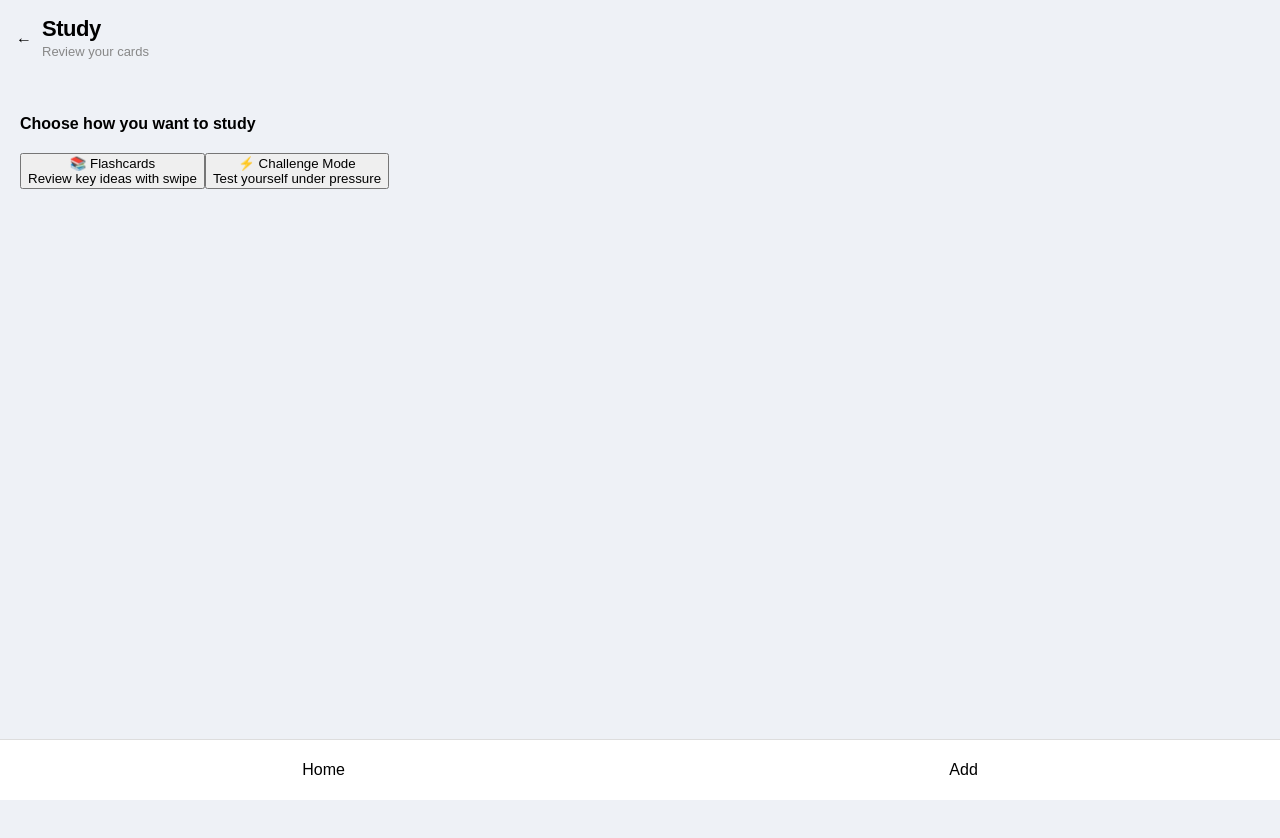
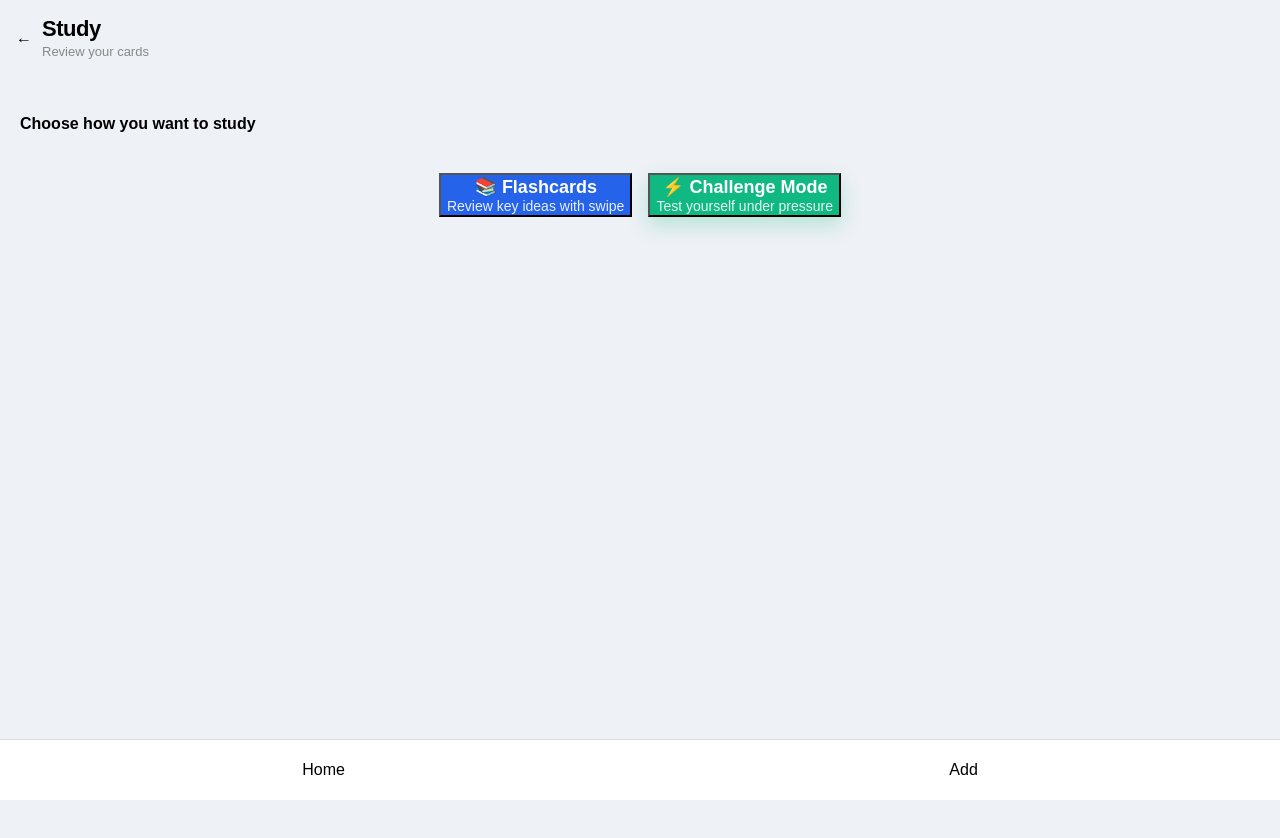
Before and after one commit to Kalindika2000/flashcards-app, a Next.js app: page /study in a window 1280 px wide. Shown: the top 838 px of the page. Built offline with nearby package versions, Linux system fonts and the light colour scheme.

Commit message:
changed the study screen button look

```diff
--- a/app/globals.css
+++ b/app/globals.css
@@ -1,3 +1,5 @@
+
+
 body {
   margin: 0;
   background: #eef1f6; /* softer, more modern */
--- a/app/layout.tsx
+++ b/app/layout.tsx
@@ -1,7 +1,7 @@
 
 import type { Metadata } from "next";
 import "./globals.css";
-import BottomNav from "@/components/BottomNav";
+//import BottomNav from "@/components/BottomNav";
 
 export const metadata: Metadata = {
   title: "Create Next App",
@@ -26,7 +26,7 @@ export default function RootLayout({
     </html>
   );
 }
-function NavButton({ label }: { label: string }) {
+/*function NavButton({ label }: { label: string }) {
   return (
     <button
       style={{
@@ -65,4 +65,4 @@ function NavButton({ label }: { label: string }) {
       {label}
     </button>
   );
-}
+}*/
--- a/app/study/page.tsx
+++ b/app/study/page.tsx
@@ -432,7 +432,7 @@ const currentCard = flashcards[actualIndex];
 </div>
 <div style={{ padding: "20px", paddingBottom: "80px" }}>
       {note && (
-  <div style={{ width: "100%", maxWidth: "500px", marginTop: "10px" }}>
+  <div style={{ width: "100%", maxWidth: "900px", marginTop: "10px" }}>
 
    <div
   style={{
--- a/components/ModeSelection.tsx
+++ b/components/ModeSelection.tsx
@@ -8,25 +8,54 @@ export default function ModeSelection({
   onSelectChallenge: () => void;
 }) {
   return (
-    <div className="flex flex-col items-center justify-center h-full px-4 text-center">
-
-      <div className="w-full max-w-md space-y-4">
+  <div
+    style={{
+      display: "flex",
+      flexDirection: "column",
+      alignItems: "center",
+      justifyContent: "center",
+      padding: "20px",
+      textAlign: "center",
+    }}
+  >
+    <div
+      style={{
+        width: "100%",
+        maxWidth: "420px",
+        display: "flex",
+        justifyContent: "center",
+        gap: "16px",
+      }}
+    >
       <button
         onClick={onSelectFlashcards}
-          className="w-full p-5 rounded-2xl shadow-md border bg-white active:scale-95 transition"
+        className="w-full p-5 rounded-2xl border transition"
+        style={{
+          backgroundColor: "#2563eb",
+          color: "white",
+        }}
       >
-          <div className="text-lg font-semibold">📚 Flashcards</div>
-          <div className="text-sm text-gray-500">
+        <div style={{ fontSize: "18px", fontWeight: "600" }}>
+          📚 Flashcards
+        </div>
+        <div style={{ fontSize: "14px", opacity: 0.9 }}>
           Review key ideas with swipe
         </div>
       </button>
 
       <button
         onClick={onSelectChallenge}
-          className="w-full p-5 rounded-2xl shadow-md border bg-white active:scale-95 transition"
+        className="w-full p-5 rounded-2xl border transition"
+        style={{
+          backgroundColor: "#10b981",
+          color: "white",
+          boxShadow: "0 8px 20px rgba(16, 185, 129, 0.25)",
+        }}
       >
-          <div className="text-lg font-semibold">⚡ Challenge Mode</div>
-          <div className="text-sm text-gray-500">
+        <div style={{ fontSize: "18px", fontWeight: "600" }}>
+          ⚡ Challenge Mode
+        </div>
+        <div style={{ fontSize: "14px", opacity: 0.9 }}>
           Test yourself under pressure
         </div>
       </button>
--- /dev/null
+++ b/global.d.ts
@@ -0,0 +1 @@
+declare module "*.css";
--- a/tsconfig.json
+++ b/tsconfig.json
@@ -1,6 +1,7 @@
 {
   "compilerOptions": {
     "baseUrl": ".",
+    "ignoreDeprecations": "6.0",
     "target": "ES2017",
     "lib": [
       "dom",
```
Lines whose indentation alone changed are shown as unchanged.
